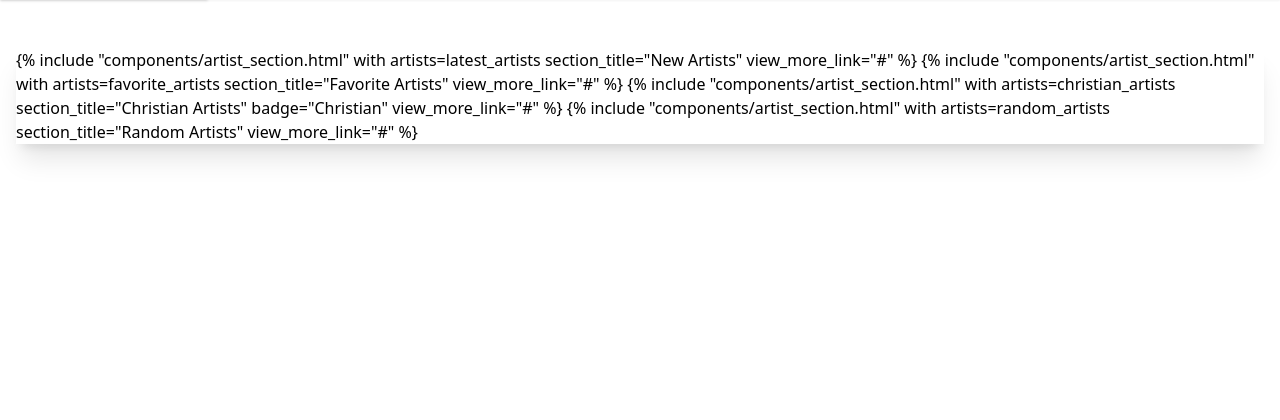
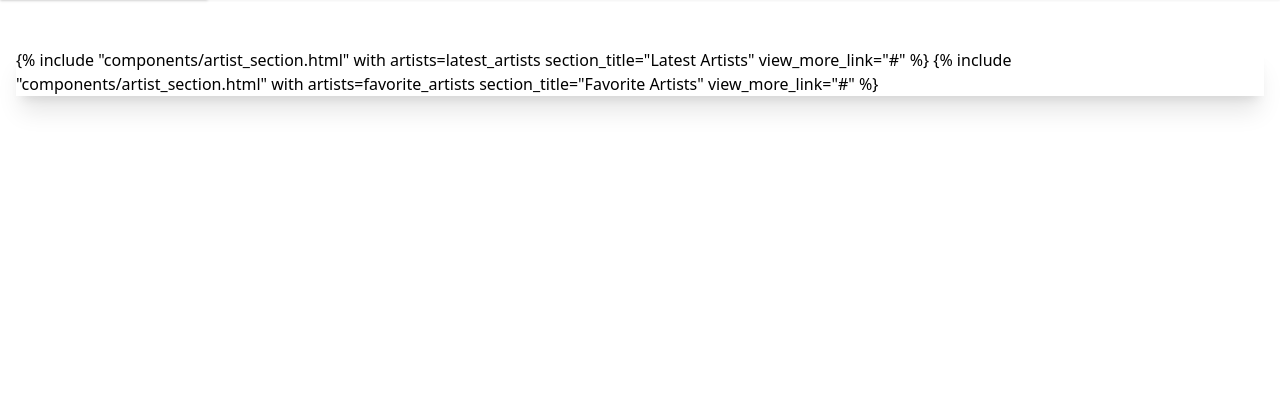
Before and after one commit to gopar/parted, a Django app: page / in a window 1280 px wide. Shown: the part 242-662 px from the top of the page. Run offline with Django 5.2, Linux system fonts and the light colour scheme; the visitor is signed in with stand-in values (Sample User, id 1); data that the repository does not hold is empty; parts of the project's set-up code (start-up, migrations or seed data) failed here and were passed over; some libraries are stand-ins or nearby versions.

Commit message:
Reduce view in home feed

```diff
--- a/apps/templates/components/artist_section.html
+++ b/apps/templates/components/artist_section.html
@@ -1,14 +1,20 @@
 <section>
   <div class="flex justify-between items-center mb-4">
     <h2 class="text-2xl font-bold">{{ section_title }}</h2>
+    {% if artists %}
       <a href="{{ view_more_link }}" class="text-primary hover:text-primary-focus flex items-center">
         View more
         <svg xmlns="http://www.w3.org/2000/svg" class="h-5 w-5 ml-1" viewBox="0 0 20 20" fill="currentColor">
           <path fill-rule="evenodd" d="M7.293 14.707a1 1 0 010-1.414L10.586 10 7.293 6.707a1 1 0 011.414-1.414l4 4a1 1 0 010 1.414l-4 4a1 1 0 01-1.414 0z" clip-rule="evenodd" />
         </svg>
+    {% endif  %}
       </a>
   </div>
 
+  {% if artists %}
     {% include "components/artist_grid.html" with artists=artists %}
+  {% else %}
+    <p class="text-2xl ml-8">You have no {{ section_title | lower }}. Go explore some!</p>
+  {% endif %}
 
 </section>
--- a/apps/templates/pages/home_feed.html
+++ b/apps/templates/pages/home_feed.html
@@ -1,13 +1,13 @@
 {% extends "base.html" %}
 
-{% block title %}Music Feed - Parted App{% endblock %}
+{% block title %}Home - Parted App{% endblock %}
 
 {% block content %}
   <div class="space-y-8">
-    <!-- New Artists Section -->
+    <!-- Latest Artists Section -->
     {% include "components/artist_section.html" with
     artists=latest_artists
-    section_title="New Artists"
+    section_title="Latest Artists"
     view_more_link="#" %}
 
     <!-- Favorite Artists Section -->
@@ -15,18 +15,5 @@
     artists=favorite_artists
     section_title="Favorite Artists"
     view_more_link="#" %}
-
-    <!-- Trending Artists Section -->
-    {% include "components/artist_section.html" with
-    artists=christian_artists
-    section_title="Christian Artists"
-    badge="Christian"
-    view_more_link="#" %}
-
-    <!-- Random Artists Section -->
-    {% include "components/artist_section.html" with
-    artists=random_artists
-    section_title="Random Artists"
-    view_more_link="#" %}
   </div>
 {% endblock content %}
--- a/apps/user/services.py
+++ b/apps/user/services.py
@@ -3,15 +3,13 @@
 from django.db.models import QuerySet
 
 from apps.artist.models import Artist
-from apps.artist.selectors import get_artists_by_genre, get_latest_artists, get_random_artists
+from apps.artist.selectors import get_latest_artists
 
 
 @dataclass
 class HomePageDTO:
     latest_artists: QuerySet[Artist]
-    random_artists: QuerySet[Artist]
     favorite_artists: QuerySet[Artist]
-    christian_artists: QuerySet[Artist]
 
 
 def get_homepage_data() -> HomePageDTO:
@@ -19,7 +17,5 @@
     prefetch = ["genres", "main_genre"]
     return HomePageDTO(
         latest_artists=get_latest_artists(prefetch_related=prefetch),
-        random_artists=get_random_artists(prefetch_related=prefetch),
         favorite_artists=[],
-        christian_artists=get_artists_by_genre("Christian", prefetch_related=prefetch),
     )
--- a/apps/user/views.py
+++ b/apps/user/views.py
@@ -16,9 +16,7 @@
         template,
         context={
             "latest_artists": homepage_data.latest_artists,
-            "random_artists": homepage_data.random_artists,
             "favorite_artists": homepage_data.favorite_artists,
-            "christian_artists": homepage_data.christian_artists,
         },
     )
 
```
Lines whose indentation alone changed are shown as unchanged.
